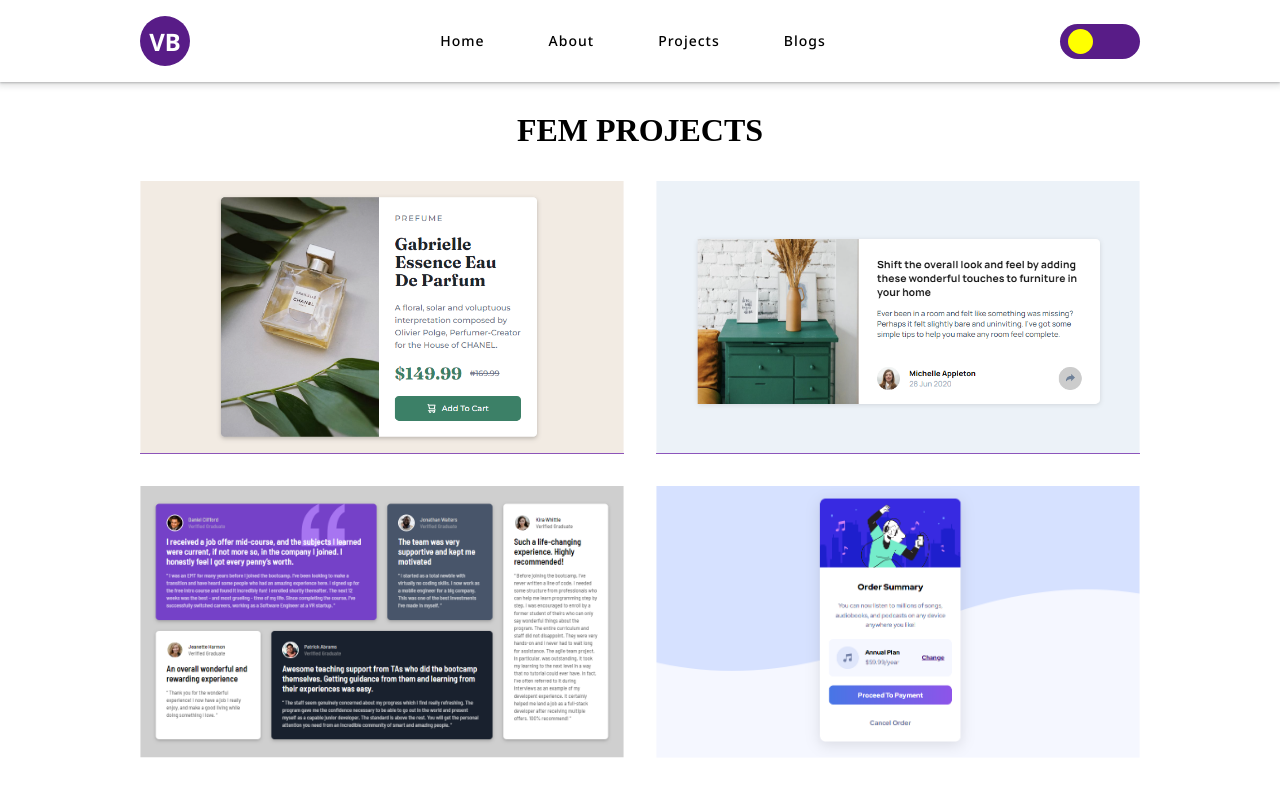
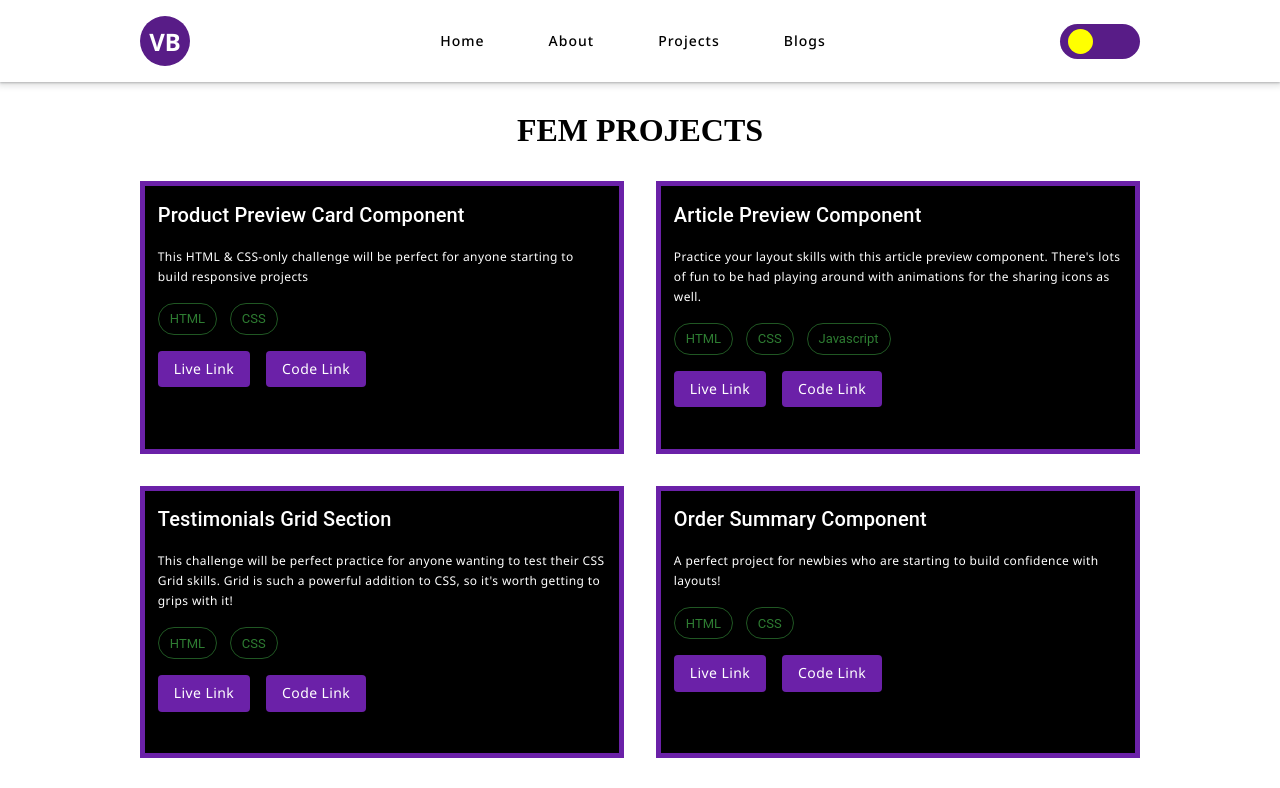
Before and after one commit to vivekbhatt07/portfolio, a React (Create React App) app: page /Projects/FrontEndMentor in a window 1280 px wide. Shown: the top 788 px of the page. Built offline with nearby package versions, Linux system fonts and the light colour scheme; a web font is replaced by a local one.

Commit message:
project page responsive

```diff
--- a/src/Component/ProjectCard/ProjectCard.scss
+++ b/src/Component/ProjectCard/ProjectCard.scss
@@ -1,34 +1,24 @@
 .project-card {
-  position: relative;
-  overflow: hidden;
   .project-card-img {
-    display: block;
-    max-width: 100%;
-    height: 100%;
-    object-fit: cover;
+    display: none;
   }
   .project-card-content {
+    height: 100%;
     border: 5px solid #6b21a8;
     display: flex;
     flex-direction: column;
     gap: 1em;
     padding: 0.8em;
-    position: absolute;
-    top: 0;
-    right: 0;
-    bottom: 0;
-    left: 0;
-    transform: translateY(100%);
-    transition: transform 1.5s;
+    background: #000;
     .project-card-title {
       color: #fff;
       text-transform: capitalize;
     }
-
     .project-card-subtitle {
       color: #fff;
       font-family: var(--primary-font);
     }
+
     .project-card-tech {
       display: flex;
       gap: 0.8em;
@@ -43,9 +33,47 @@
           font-family: var(--primary-font);
           font-weight: 400;
           background-color: #6b21a8;
+          font-size: 14px;
         }
       }
     }
+  }
+}
+
+@media (min-width: 1280px) {
+  .project-card {
+    position: relative;
+    overflow: hidden;
+    .project-card-img {
+      display: block;
+      max-width: 100%;
+      height: 100%;
+      object-fit: cover;
+    }
+    .project-card-content {
+      height: unset;
+      border: 5px solid #6b21a8;
+      display: flex;
+      flex-direction: column;
+      gap: 1em;
+      padding: 0.8em;
+      position: absolute;
+      top: 0;
+      right: 0;
+      bottom: 0;
+      left: 0;
+      transform: translateY(100%);
+      transition: transform 1.5s;
+      // .project-card-title {
+      // }
+
+      // .project-card-subtitle {
+      // }
+      // .project-card-tech {
+      // }
+
+      // .project-card-actions {
+      // }
     }
     .project-card-content::before {
       content: "";
@@ -63,3 +91,4 @@
   .project-card:hover .project-card-content {
     transform: translateY(0);
   }
+}
--- a/src/Pages/ExtraPage/ExtraPage.scss
+++ b/src/Pages/ExtraPage/ExtraPage.scss
@@ -1,22 +1,38 @@
-.frontend-section {
-  width: 100%;
+.extra-section {
   padding: 3em 0;
   display: flex;
   flex-direction: column;
   gap: 2em;
-  .frontend-head {
-    color: #fff;
+  .extra-head {
+    text-transform: uppercase;
+    font-family: var(--heading-font);
     text-align: center;
+    font-size: 32px;
+    font-weight: 700;
   }
-  .frontend-body {
+  .extra-body {
     display: grid;
     grid-template-columns: 1fr 1fr;
     gap: 2em;
   }
 }
 
-@media (min-width: 1280px) {
-  .frontend-section {
-    padding-top: 7em;
+@media (min-width: 700px) {
+  .extra-section {
+    .extra-body {
+      grid-template-columns: repeat(auto-fit, minmax(350px, 1fr));
+    }
   }
 }
+
+@media (min-width: 1280px) {
+  .extra-section {
+    padding: 7em 0 0 0;
+    .extra-head {
+      font-size: 32px;
+    }
+    .extra-body {
+      grid-template-columns: repeat(auto-fit, minmax(400px, 1fr));
+    }
+  }
+}
--- a/src/Pages/ExtraPage/index.jsx
+++ b/src/Pages/ExtraPage/index.jsx
@@ -1,5 +1,5 @@
 import React from "react";
-import { PageContainer, ProjectCard } from "../../Component";
+import { PageContainer, ProjectCard, SectionContainer } from "../../Component";
 
 import BananaTranslatorApp from "../../Assets/Images/Neog/BananaTranslatorApp.svg";
 import {
@@ -15,6 +15,7 @@ import LivingSimple from "../../Assets/Images/ExtraPage/LivingSimple.png";
 import BBQ from "../../Assets/Images/ExtraPage/BBQ.png";
 import DrinkWater from "../../Assets/Images/ExtraPage/DrinkWater.png";
 import Tenzie from "../../Assets/Images/ExtraPage/Tenzie.png";
+import "./ExtraPage.scss";
 
 function ExtraPage() {
   const frontEndMentorList = [
@@ -67,11 +68,11 @@ function ExtraPage() {
   ];
   return (
     <PageContainer>
-      <section className="frontend-section">
-        <Typography variant="h3" className="frontend-head">
+      <SectionContainer className="extra-section">
+        <Typography variant="h3" className="extra-head">
           Projects
         </Typography>
-        <div className="frontend-body">
+        <div className="extra-body">
           {frontEndMentorList.map((frontEndMentorItem) => {
             return (
               <ProjectCard
@@ -81,7 +82,7 @@ function ExtraPage() {
             );
           })}
         </div>
-      </section>
+      </SectionContainer>
     </PageContainer>
   );
 }
--- a/src/Pages/FrontMentorPage/FrontMentor.scss
+++ b/src/Pages/FrontMentorPage/FrontMentor.scss
@@ -1,5 +1,5 @@
 .frontend-section {
-  padding: 3em 0;
+  padding: 7em 0 2em 0;
   display: flex;
   flex-direction: column;
   gap: 2em;
@@ -7,18 +7,33 @@
     text-transform: uppercase;
     font-family: var(--heading-font);
     text-align: center;
-    font-size: 32px;
+    font-size: 24px;
     font-weight: 700;
   }
   .frontend-body {
     display: grid;
-    grid-template-columns: 1fr 1fr;
+    grid-template-columns: repeat(auto-fit, minmax(300px, 1fr));
     gap: 2em;
+    align-items: stretch;
+  }
+}
+
+@media (min-width: 700px) {
+  .frontend-section {
+    .frontend-body {
+      grid-template-columns: repeat(auto-fit, minmax(350px, 1fr));
+    }
   }
 }
 
 @media (min-width: 1280px) {
   .frontend-section {
-    padding-top: 7em;
+    padding: 7em 0 0 0;
+    .frontend-head {
+      font-size: 32px;
+    }
+    .frontend-body {
+      grid-template-columns: repeat(auto-fit, minmax(400px, 1fr));
+    }
   }
 }
--- a/src/Pages/NeogCampPage/NeogCampPage.scss
+++ b/src/Pages/NeogCampPage/NeogCampPage.scss
@@ -1,24 +1,38 @@
-.frontend-section {
-  padding: 3em 0;
+.neog-section {
+  padding: 7em 0 2em 0;
   display: flex;
   flex-direction: column;
   gap: 2em;
-  .frontend-head {
+  .neog-head {
     text-transform: uppercase;
     font-family: var(--heading-font);
     text-align: center;
-    font-size: 32px;
+    font-size: 24px;
     font-weight: 700;
   }
-  .frontend-body {
+  .neog-body {
     display: grid;
     grid-template-columns: 1fr 1fr;
     gap: 2em;
   }
 }
 
-@media (min-width: 1280px) {
-  .frontend-section {
-    padding-top: 7em;
+@media (min-width: 700px) {
+  .neog-section {
+    .neog-body {
+      grid-template-columns: repeat(auto-fit, minmax(350px, 1fr));
+    }
   }
 }
+
+@media (min-width: 1280px) {
+  .neog-section {
+    padding: 7em 0 0 0;
+    .neog-head {
+      font-size: 32px;
+    }
+    .neog-body {
+      grid-template-columns: repeat(auto-fit, minmax(400px, 1fr));
+    }
+  }
+}
--- a/src/Pages/NeogCampPage/index.jsx
+++ b/src/Pages/NeogCampPage/index.jsx
@@ -117,11 +117,11 @@ function NeogCampPage() {
   ];
   return (
     <PageContainer>
-      <SectionContainer className="frontend-section">
-        <Typography variant="h3" className="frontend-head">
+      <SectionContainer className="neog-section">
+        <Typography variant="h3" className="neog-head">
           Neog Projects
         </Typography>
-        <div className="frontend-body">
+        <div className="neog-body">
           {neogList.map((neogItem) => {
             return <ProjectCard items={neogItem} key={neogItem.id} />;
           })}
--- a/src/Pages/ProjectPage/ProjectPage.scss
+++ b/src/Pages/ProjectPage/ProjectPage.scss
@@ -53,6 +53,9 @@
   .project-section {
     padding: 7em 0 0 0;
     gap: 3.5em;
+    .project-head {
+      font-size: 32px;
+    }
     .project-body {
     }
   }
```
Lines whose indentation alone changed are shown as unchanged.
